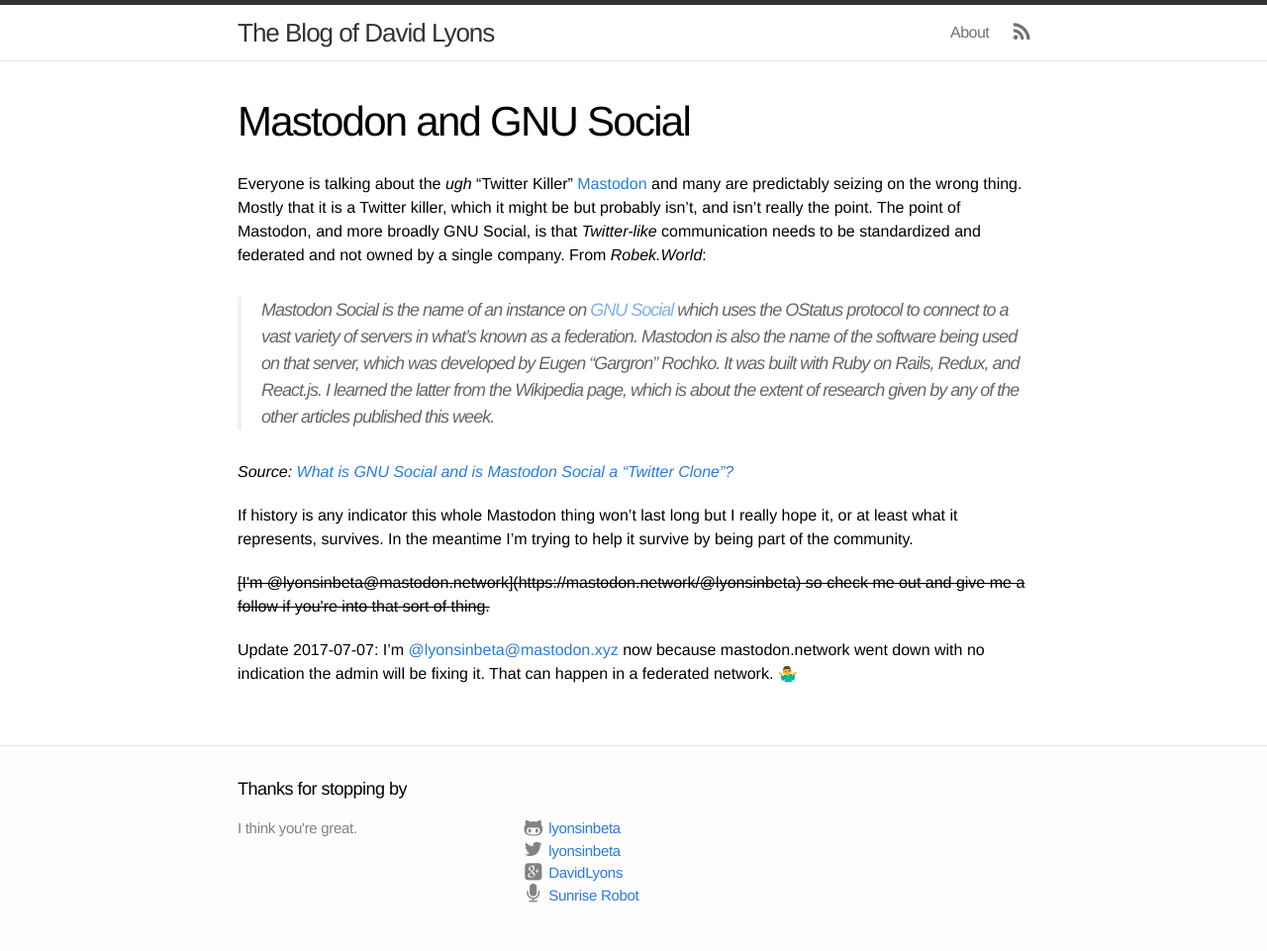
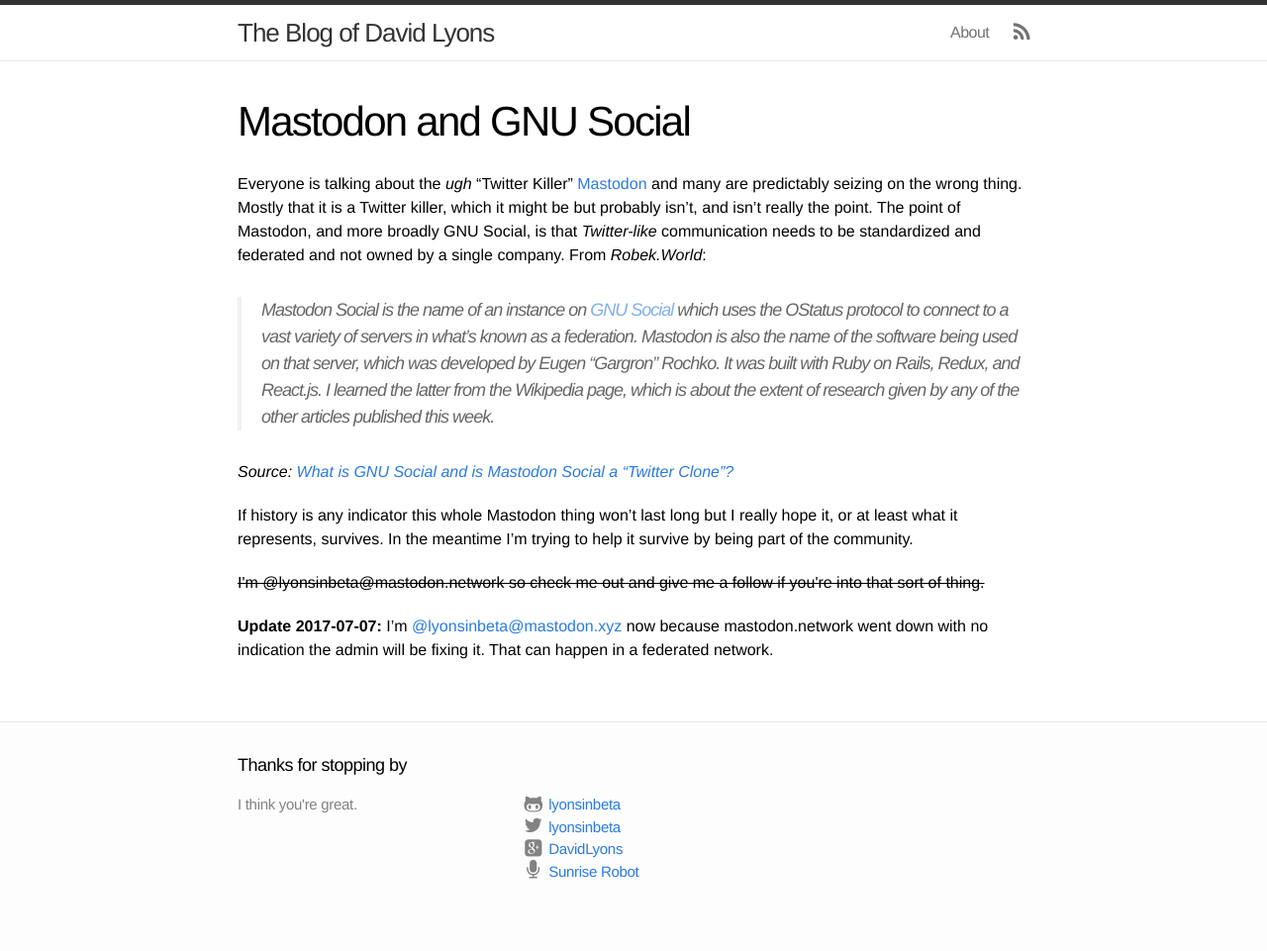
Before and after one commit to lyonsinbeta/lyonsinbeta.github.io, a Jekyll site: the page built from _posts/2017-04-07-mastodon.md, in a window 1280 px wide. Shown: the whole page at 99% size. Built offline with Jekyll 4.4.1, drawn with Linux system fonts in a browser that asks for light colours; after the commit the page ends 937 px from its top, so only the background shows below that; part of the change alters nothing that is shown.

Commit message:
Fixes formatting finally

```diff
--- a/_posts/2017-04-07-mastodon.md
+++ b/_posts/2017-04-07-mastodon.md
@@ -13,6 +13,6 @@ _Source: [What is GNU Social and is Mastodon Social a "Twitter Clone"?](https://
 
 If history is any indicator this whole Mastodon thing won't last long but I really hope it, or at least what it represents, survives. In the meantime I'm trying to help it survive by being part of the community.
 
-<strike>[I'm @lyonsinbeta@mastodon.network](https://mastodon.network/@lyonsinbeta) so check me out and give me a follow if you're into that sort of thing.</strike>
+<strike>I'm @lyonsinbeta@mastodon.network so check me out and give me a follow if you're into that sort of thing.</strike>
 
-Update 2017-07-07: I'm [@lyonsinbeta@mastodon.xyz](https://mastodon.xyz/@lyonsinbeta) now because mastodon.network went down with no indication the admin will be fixing it. That can happen in a federated network. 🤷‍♂️
+**Update 2017-07-07:** I'm [@lyonsinbeta@mastodon.xyz](https://mastodon.xyz/@lyonsinbeta) now because mastodon.network went down with no indication the admin will be fixing it. That can happen in a federated network.
```
